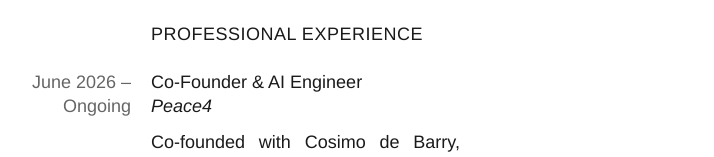
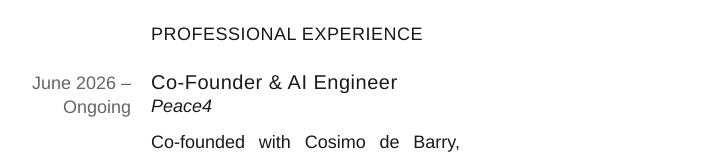
Before and after one commit to thenoorani/portfolio-website, a React (Vite) app: page / in a window 1280 px wide. Shown: the part 557-714 px from the top of the page, without its empty margins (50-764 px from the left). Built offline with nearby package versions, Linux system fonts and the light colour scheme.

Commit message:
UI: increase role title font size and letter-spacing to visually balance with all-caps section titles

```diff
--- a/src/index.css
+++ b/src/index.css
@@ -41,7 +41,8 @@ body {
 .style-role-title {
   font-family: "HelveticaNeue-Medium", "Helvetica Neue Medium", "Helvetica Neue", sans-serif;
   font-weight: 500;
-  font-size: 18px;
+  font-size: 20px;
+  letter-spacing: 0.5px;
 }
 
 .style-employee {
```
